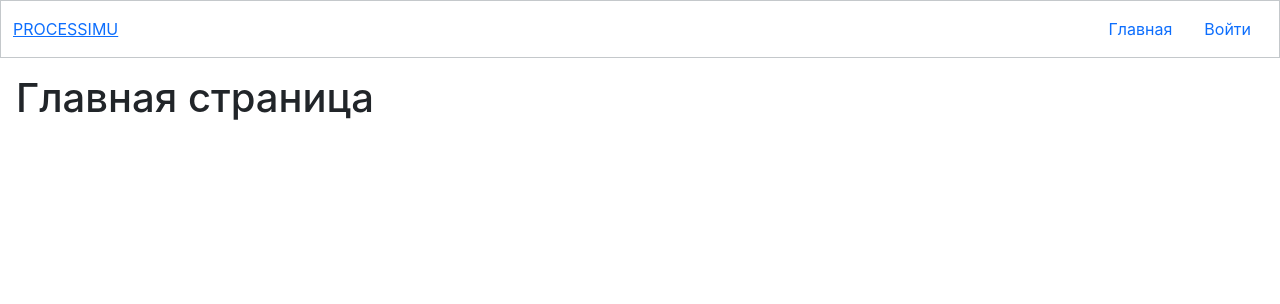
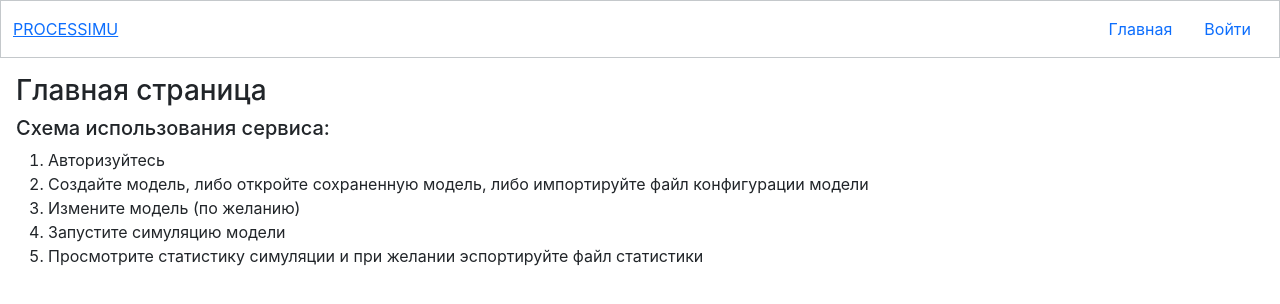
Before and after one commit to fatevector/processimu, a React (Create React App) app in the folder client/: page / in a window 1280 px wide. Shown: the top 304 px of the page. Built offline with nearby package versions, Linux system fonts and the light colour scheme.

Commit message:
add instructions for mainPage and modelsListPage

```diff
--- a/client/src/app/components/pages/mainPage.jsx
+++ b/client/src/app/components/pages/mainPage.jsx
@@ -1,11 +1,27 @@
+import { useSelector } from "react-redux";
+
+import { getDataStatus } from "../../store/auth";
+
 const MainPage = () => {
+    const isDataLoaded = useSelector(getDataStatus());
     return (
         <div className="m-3">
-            <h1>Главная страница</h1>
+            <h3>Главная страница</h3>
             <article>
-                {/* <ol>
-                    <li>Авторизуйтесь</li>
-                </ol> */}
+                <h5>Схема использования сервиса:</h5>
+                <ol>
+                    {!isDataLoaded && <li>Авторизуйтесь</li>}
+                    <li>
+                        Создайте модель, либо откройте сохраненную модель, либо
+                        импортируйте файл конфигурации модели
+                    </li>
+                    <li>Измените модель (по желанию)</li>
+                    <li>Запустите симуляцию модели</li>
+                    <li>
+                        Просмотрите статистику симуляции и при желании
+                        эспортируйте файл статистики
+                    </li>
+                </ol>
             </article>
         </div>
     );
--- a/client/src/app/components/pages/modelCreationPage.jsx
+++ b/client/src/app/components/pages/modelCreationPage.jsx
@@ -1,7 +1,7 @@
 const ModelCreationPage = () => {
     return (
         <div className="m-3">
-            <h1>Страница создания модели</h1>
+            <h3>Создание модели</h3>
         </div>
     );
 };
--- a/client/src/app/components/pages/modelsListPage.jsx
+++ b/client/src/app/components/pages/modelsListPage.jsx
@@ -1,7 +1,18 @@
+import { useSelector } from "react-redux";
+
+import { getUserModels } from "../../store/auth";
+
 const ModelsListPage = () => {
+    const userModels = useSelector(getUserModels());
+
     return (
         <div className="m-3">
-            <h3>Сохраненные имитационные модели</h3>
+            <h3>Сохраненные модели</h3>
+            {userModels.length === 0 ? (
+                <p>Еще не сохранено ни одной модели</p>
+            ) : (
+                userModels.map(model => <li>{model}</li>)
+            )}
         </div>
     );
 };
--- a/client/src/app/store/auth.js
+++ b/client/src/app/store/auth.js
@@ -191,4 +191,6 @@ export const getCurrentUserData = () => state => state.auth.user;
 
 export const getAuthErrors = () => state => state.auth.error;
 
+export const getUserModels = () => state => state.auth.user?.models;
+
 export default authReducer;
```
